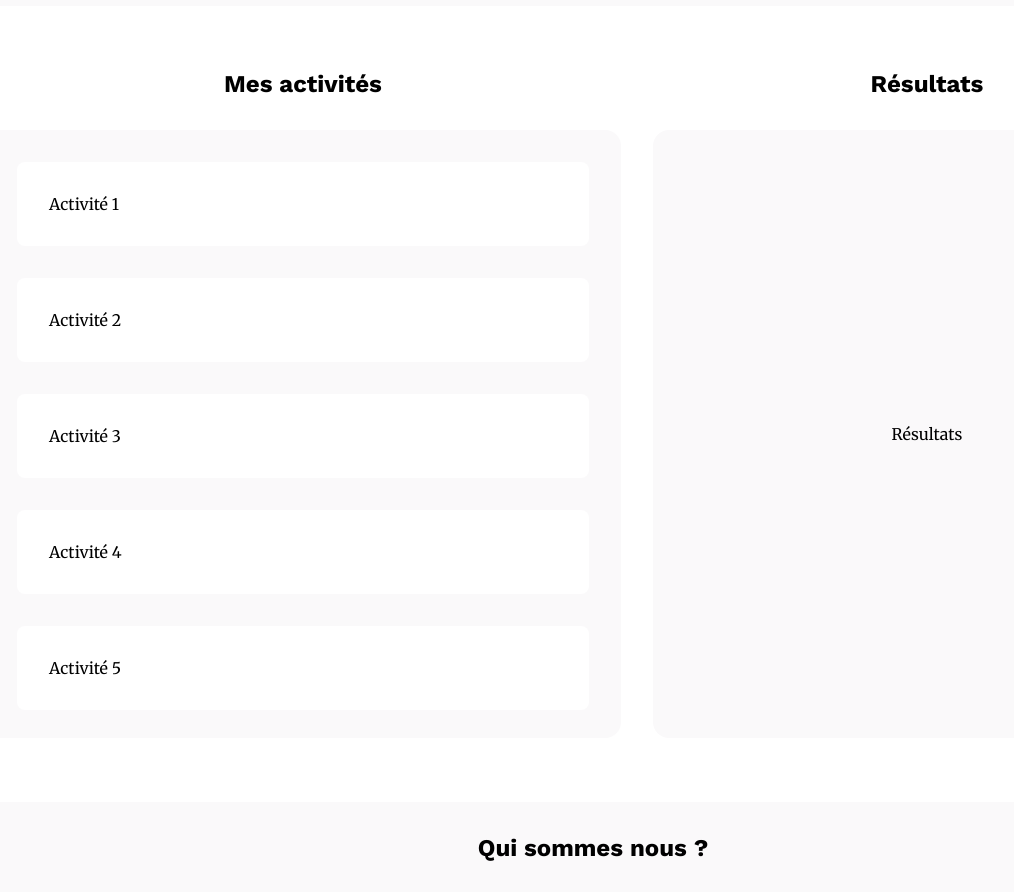
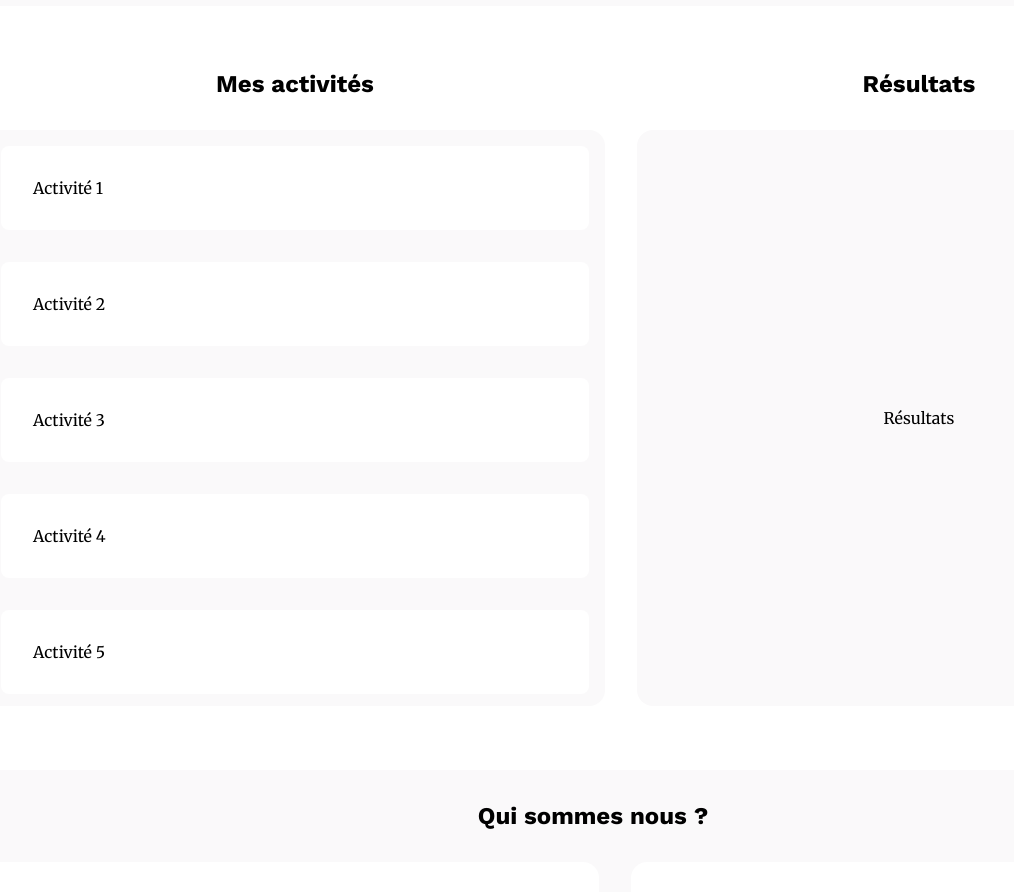
Before and after one commit to troptropcontent/freelance_revenue_simulator, a React (Vite) app in the folder frontend/: page / in a window 1280 px wide. Shown: the part 420-1312 px from the top of the page, without its empty margins (47-1061 px from the left). Built offline with nearby package versions, Linux system fonts and the light colour scheme.

Commit message:
fix issues

```diff
--- a/frontend/src/App.tsx
+++ b/frontend/src/App.tsx
@@ -42,7 +42,7 @@ function App() {
     <Theme>
     <MainLayout>
       <Heading as="h2" align="center" id="activities_title">Mes activités</Heading>
-      <List.Root gap="lg" id="activities_list" background='grey.light' borderRadius="md" padding={'medium'}>
+      <List.Root gap="lg" id="activities_list" background='grey.light' borderRadius="md" padding="md">
         {[1, 2, 3, 4, 5].map((item) => (
           <List.Item key={item} padding="lg" background='white' borderRadius="sm">
             <Text>
--- a/frontend/src/components/ui/Box.tsx
+++ b/frontend/src/components/ui/Box.tsx
@@ -1,6 +1,5 @@
 import { CSSProperties } from "react";
 import styled from "styled-components";
-import { BuildBorderRadiusStyle, create } from "./helpers";
 import { BackgroundColor, BorderRadius, createBorderRadiusStyle, createPaddingStyle, cssVariable, Padding, Spacing } from "../helper";
 
 type BoxProps = {
```
Also changed, not shown: 1 other file (tests, documents, lock files or other folders).
